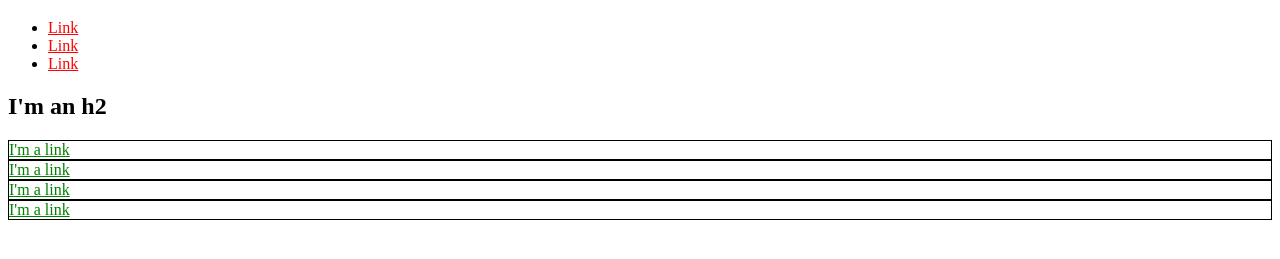
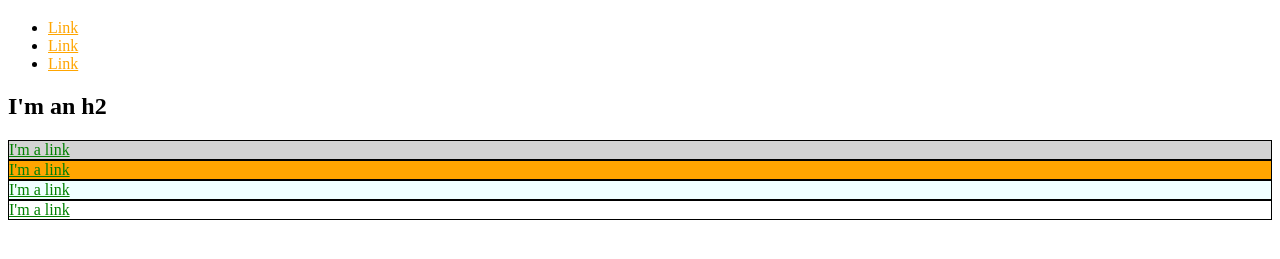
Before and after one commit to D-seng/css_lesson, a plain HTML site: page index.html in a window 1280 px wide. Shown: the part 61-320 px from the top of the page. Drawn offline with Linux system fonts and the light colour scheme.

Commit message:
Add first id's and classes.

```diff
--- a/index.html
+++ b/index.html
@@ -3,32 +3,64 @@
   <head>
     <title>Test Page: Don't Panic</title>
     <meta charset="utf-8">
+    <style>
+    div {
+      border: 1px solid black;
+    }
+    a {
+      color: red;
+    }
+    div a {
+      color: green;
+    }
+    ul a {
+      color: orange;
+    }
+    #exec-bio {
+      background-color: lightgray;
+    }
+    #zeus-bio {
+      background-color: orange;
+    }
+    .bio-box {
+      border: 1px solid black;
+    }
+    .bio-box-hadrian {
+      background-color: azure;
+    }
+    .bio-box a {
+      color: green;
+    }
+
+
+
+    </style>
   </head>
   <body>
     <h1>I'm an h1</h1>
     <ul>
       <li>
-        <a href="http://example.com/" style="color: red;">Link</a>
+        <a href="http://example.com/">Link</a>
       </li>
       <li>
-        <a href="http://example.com/" style="color: red;">Link</a>
+        <a href="http://example.com/">Link</a>
       </li>
       <li>
-        <a href="http://example.com/" style="color: red;">Link</a>
+        <a href="http://example.com/">Link</a>
       </li>
     </ul>
     <h2>I'm an h2</h2>
-    <div style="border: 1px solid black;">
-      <a href="http://example.com/" style="color: green;">I'm a link</a>
+    <div id="exec-bio" class="bio-box">
+      <a href="http://example.com/">I'm a link</a>
     </div>
-    <div style="border: 1px solid black;">
-      <a href="http://example.com/" style="color: green;">I'm a link</a>
+    <div id=zeus-bio class="bio-box">
+      <a href="http://example.com/">I'm a link</a>
     </div>
-    <div style="border: 1px solid black;">
-      <a href="http://example.com/" style="color: green;">I'm a link</a>
+    <div class="bio-box bio-box-hadrian">
+      <a href="http://example.com/">I'm a link</a>
     </div>
-    <div style="border: 1px solid black;">
-      <a href="http://example.com/" style="color: green;">I'm a link</a>
+    <div class="bio-box">
+      <a href="http://example.com/">I'm a link</a>
     </div>
   </body>
 </html>
```
